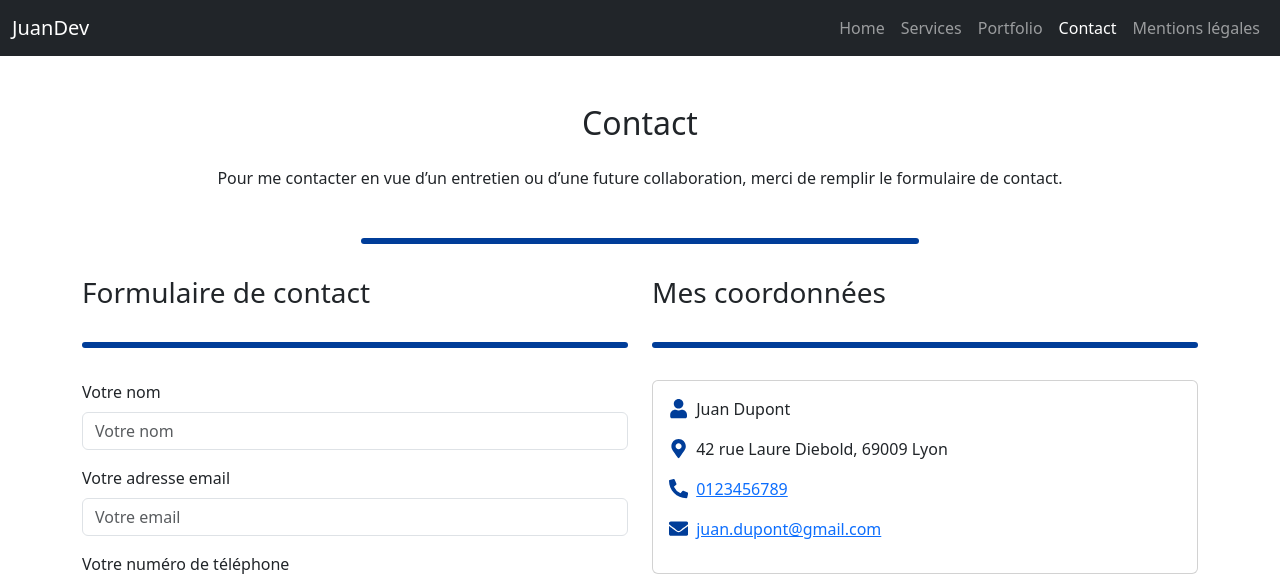
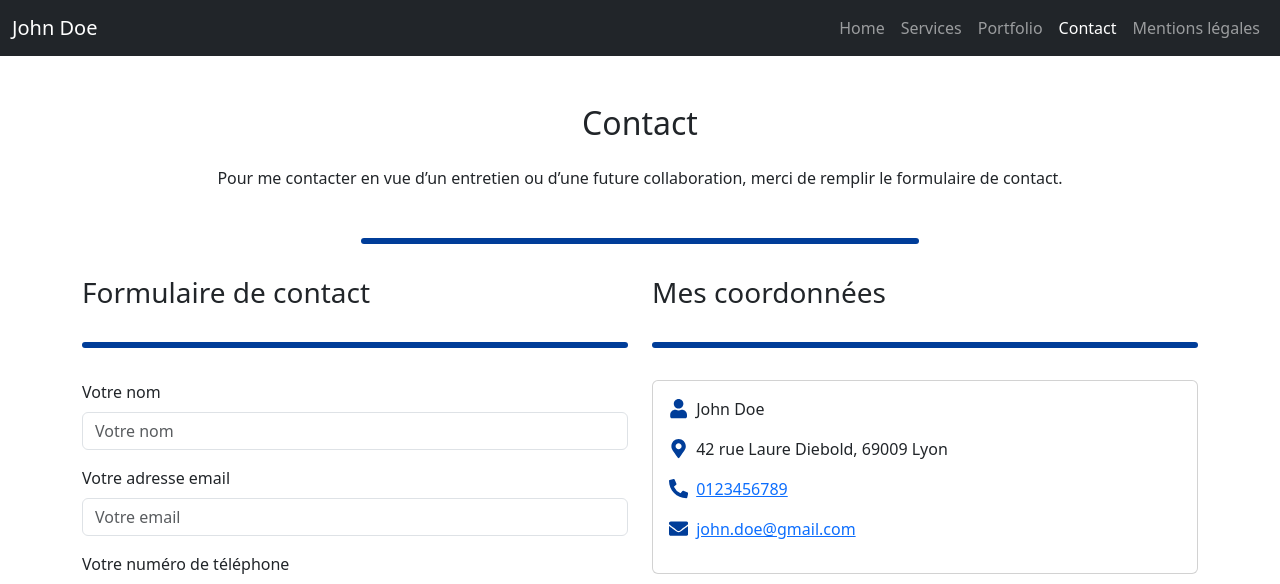
Before and after one commit to JuanitoAcevedo/Portfolio---John-Doe, a React app: page /contact in a window 1280 px wide. Shown: the top 584 px of the page. Built offline with nearby package versions, Linux system fonts and the light colour scheme; grey boxes are pictures that could not be loaded; the HTML template or start-up script is replaced by a standard one.

Commit message:
finalized_mention_legales

```diff
--- a/src/components/NavigationBar.js
+++ b/src/components/NavigationBar.js
@@ -6,7 +6,7 @@ const NavigationBar = () => {
   return (
     <nav className="navbar navbar-expand-lg navbar-dark bg-dark">
       <div className="container-fluid">
-        <NavLink className="navbar-brand" to="/">JuanDev</NavLink>
+        <NavLink className="navbar-brand" to="/">John Doe</NavLink>
         <button className="navbar-toggler" type="button" data-bs-toggle="collapse" data-bs-target="#navbarNav">
           <span className="navbar-toggler-icon"></span>
         </button>
--- a/src/pages/Contact.js
+++ b/src/pages/Contact.js
@@ -51,13 +51,13 @@ function Contact() {
           <Card className="mb-3">
             <Card.Body>
               <Card.Text>
-                <ContactItem icon={FaUser}>Juan Dupont</ContactItem>
+                <ContactItem icon={FaUser}>John Doe</ContactItem>
                 <ContactItem icon={FaMapMarkerAlt}>42 rue Laure Diebold, 69009 Lyon</ContactItem>
                 <ContactItem icon={FaPhoneAlt}>
                   <a href="tel:0123456789">0123456789</a>
                 </ContactItem>
                 <ContactItem icon={FaEnvelope}>
-                  <a href="mailto:juan.dupont@gmail.com">juan.dupont@gmail.com</a>
+                  <a href="mailto:john.doe@gmail.com">john.doe@gmail.com</a>
                 </ContactItem>
               </Card.Text>
             </Card.Body>
--- a/src/pages/MentionsLegales.js
+++ b/src/pages/MentionsLegales.js
@@ -1,6 +1,6 @@
 import React from 'react';
 import { Container, Accordion } from 'react-bootstrap';
-import BlueDivider from '../components/BlueDivider'; // adapte le chemin si besoin
+import BlueDivider from '../components/BlueDivider';
 
 const MentionsLegales = () => {
   return (
```
